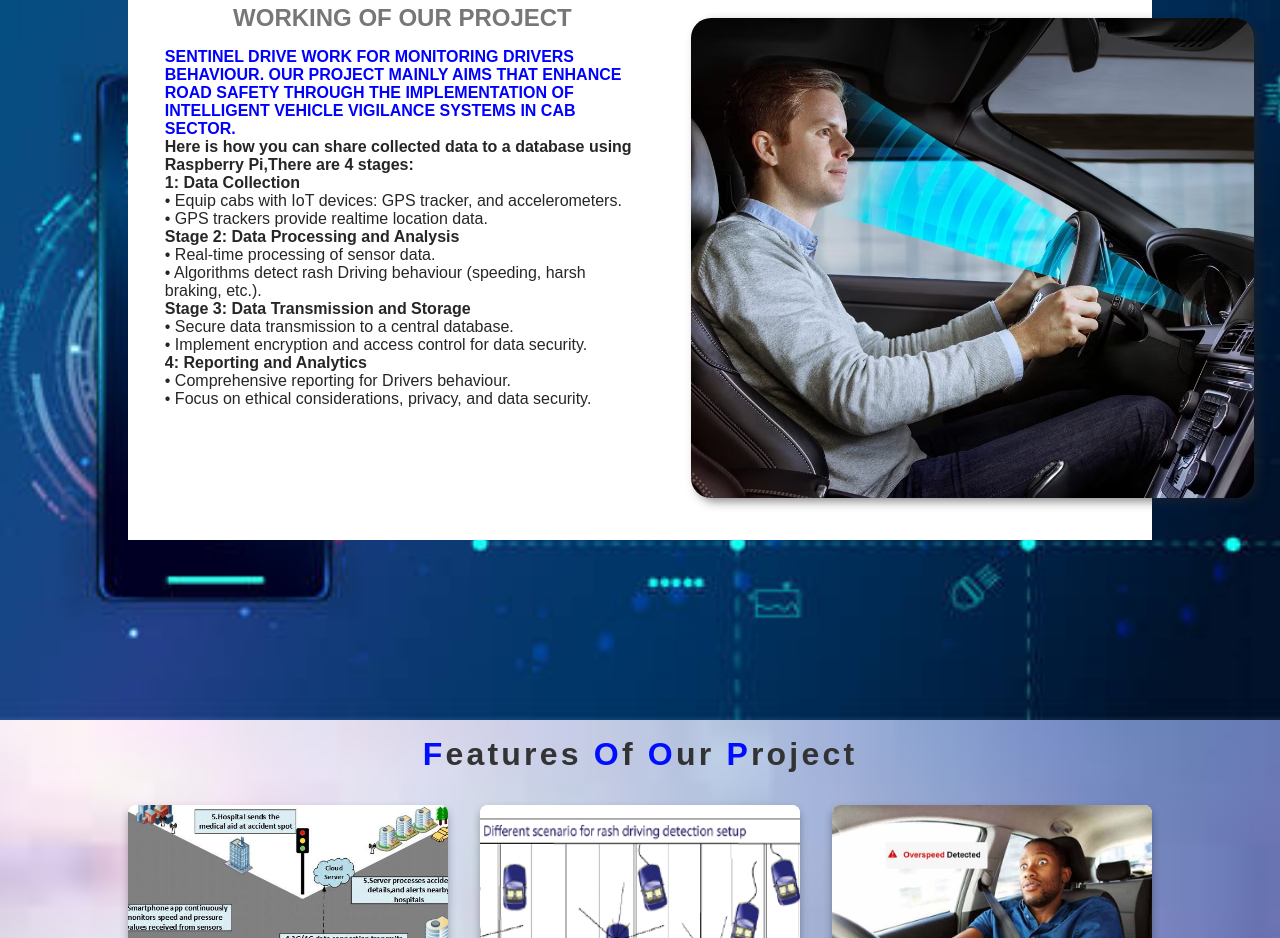
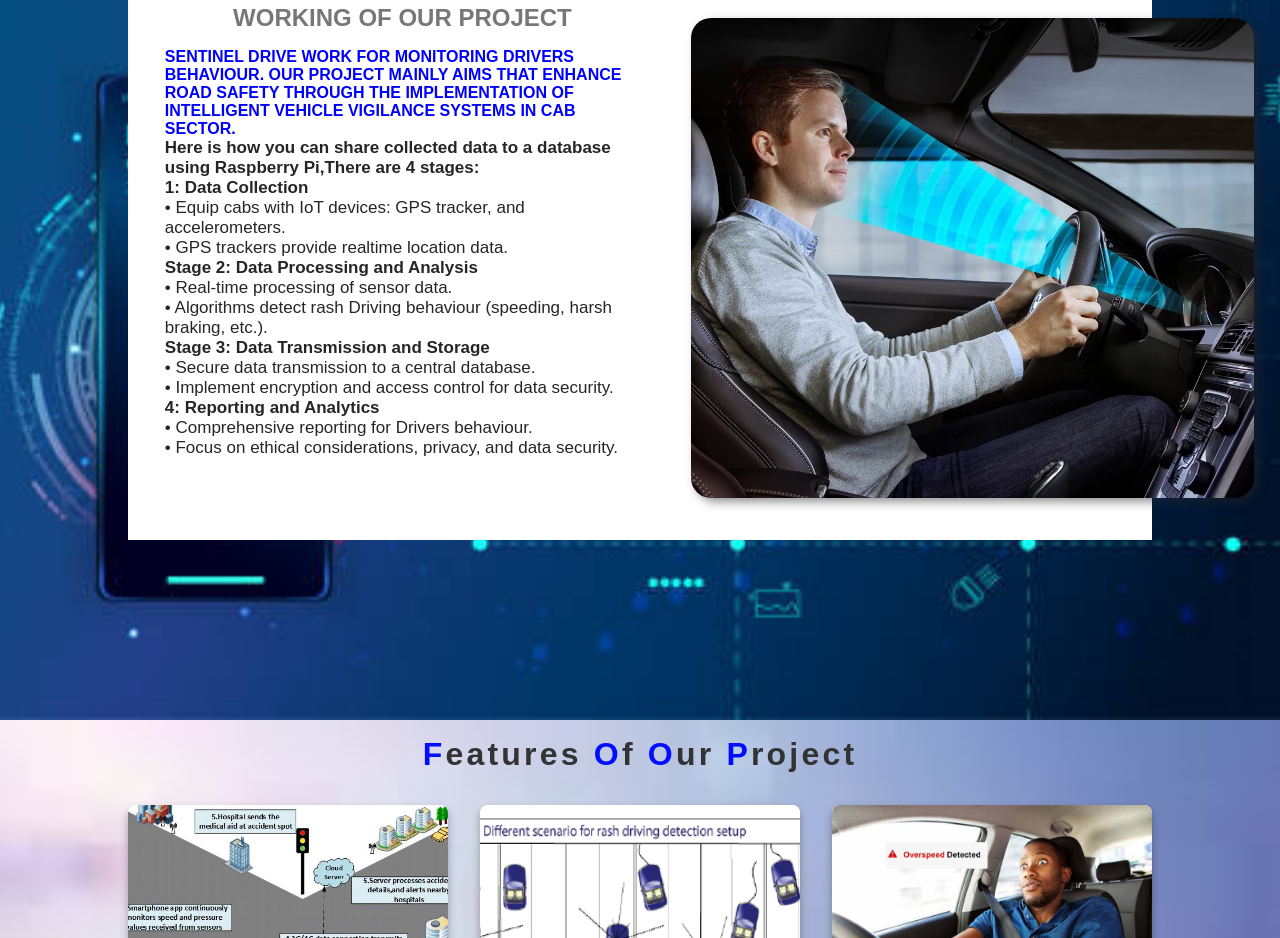
Before and after one commit to PratikKothari30/BE-Project, a plain HTML site: page index.html in a window 1280 px wide. Shown: the part 1680-2618 px from the top of the page. Drawn offline with Linux system fonts and the light colour scheme.

Commit message:
Update stylesheet2.css

```diff
--- a/stylesheet2.css
+++ b/stylesheet2.css
@@ -189,15 +189,15 @@ form input, form textarea{
   margin-bottom: 1.8rem;
 }
 .textblock p{
-  font-size: 16px;
+  font-size: 17px;
   color: #262626;
 }
 .textblock h5{
-  font-size: 16px;
+  font-size: 17px;
   color: #262626;
 }
 .textblock h6{
-  font-size: 16px;
+  font-size: 17px;
   color: #262626;
   margin-top: -6%;
 }
```
